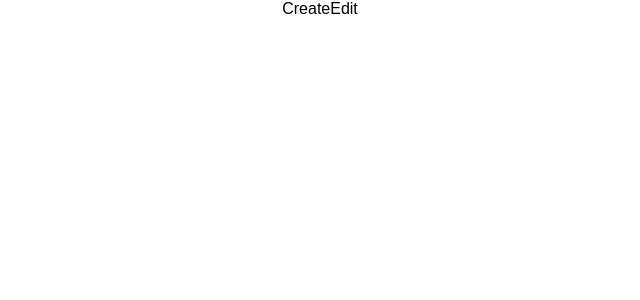
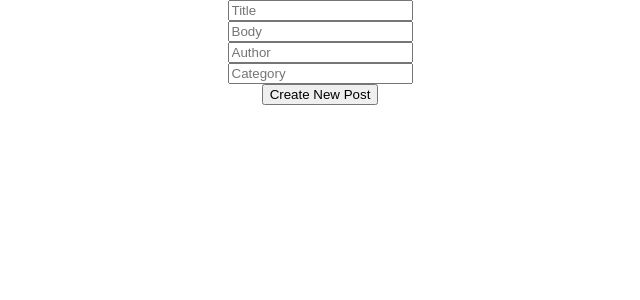
Before and after one commit to TaichiAkimoto/Readable, a React (Create React App) app: page /create/0 in a window 1280 px wide. Shown: the top 300 px of the page, without its empty margins (320-960 px from the left). Built offline with nearby package versions, Linux system fonts and the light colour scheme.

Commit message:
Create basic prototype of submit form

```diff
--- a/package.json
+++ b/package.json
@@ -3,6 +3,8 @@
   "version": "0.1.0",
   "private": true,
   "dependencies": {
+    "form-serialize": "^0.7.2",
+    "prop-types": "^15.5.10",
     "react": "^15.6.1",
     "react-dom": "^15.6.1",
     "react-redux": "^5.0.6",
--- a/src/Components/App.js
+++ b/src/Components/App.js
@@ -19,8 +19,12 @@ class App extends Component {
           <Post />
           )}
         />
-        <Route exact path='/create/:id' render={() => (
-          <CreateEdit />
+        <Route path='/create/:id' render={({ history }) => (
+          <CreateEdit
+            onSubmitForm={() => {
+              history.push('/')
+            }}
+            />
           )}
         />
       </div>
--- a/src/Components/create-edit.js
+++ b/src/Components/create-edit.js
@@ -1,10 +1,32 @@
 import React, { Component } from 'react';
+import serializeForm from 'form-serialize'
+import PropTypes from 'prop-types'
 
 class CreateEdit extends Component {
+  state = {
+    createOrEdit: 'Create New Post'
+  }
+  static propTypes = {
+    onSubmitForm: PropTypes.func.isRequired
+  }
+  handleSubmit = (e) => {
+    e.preventDefault()
+    const values = serializeForm(e.target, { hash: true })
+    console.log(values);
+    this.props.onSubmitForm()
+  }
   render() {
     return (
       <div className="App">
-        CreateEdit
+        <form onSubmit={this.handleSubmit}>
+          <div>
+            <input type='text' name='title' placeholder='Title' /><br/>
+            <input type='text' name='body' placeholder='Body' /><br/>
+            <input type='text' name='author' placeholder='Author' /><br/>
+            <input type='text' name='category' placeholder='Category' /><br/>
+            <button>{ this.state.createOrEdit }</button>
+          </div>
+        </form>
       </div>
     );
   }
--- a/src/Components/default.js
+++ b/src/Components/default.js
@@ -5,6 +5,8 @@ import {
   fetchCategories
 } from '../Actions/post'
 import { ShowAllPost, VoteScore, DateCreated} from '../Utitilies/constants'
+import { Link } from 'react-router-dom'
+
 var sortBy = require('sort-by');
 const SortContent = [VoteScore, DateCreated]
 
@@ -70,6 +72,10 @@ class Default extends Component {
             </li>
           ))}
         </ul>
+        <Link
+            className="new-post"
+            to="/create/0"
+          >Create New Post</Link>
       </div>
     );
   }
```
